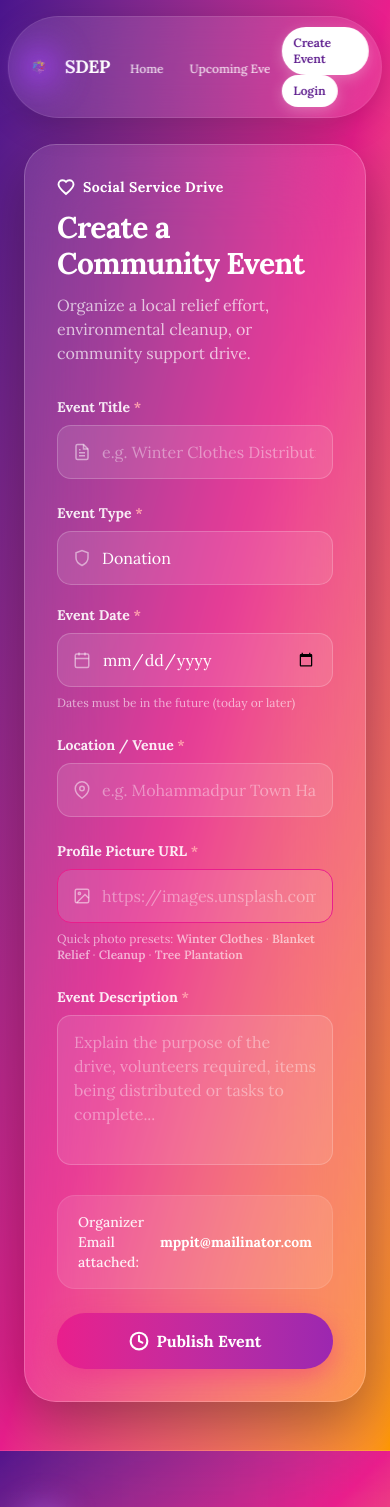
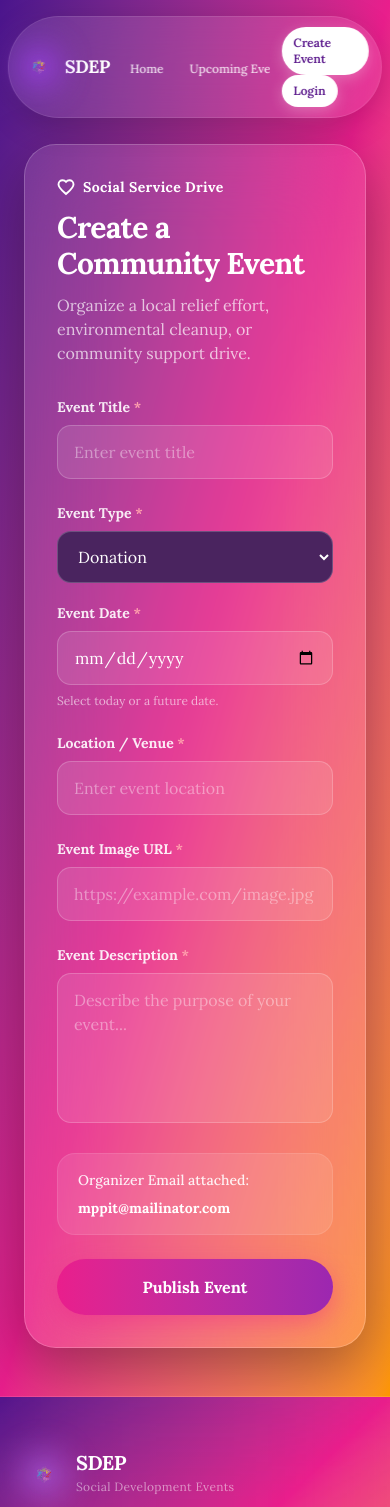
Before and after one commit to Raad904/Event-a8, a Next.js app: page /Create-event in a window 390 px wide. Shown: the top 1507 px of the page. Built offline with nearby package versions, Linux system fonts and the light colour scheme.

Commit message:
Fix form submit and event details

```diff
--- a/src/app/Create-event/page.jsx
+++ b/src/app/Create-event/page.jsx
@@ -1,33 +1,64 @@
+
 "use client";
+
 import { useState } from "react";
 
 export default function CreateEventPage() {
-    const [form, setForm] = useState({
+  const initialForm = {
     title: "",
     type: "Donation",
     date: "",
     location: "",
     imageUrl: "",
     description: "",
-    });
+  };
+
+  const [form, setForm] = useState(initialForm);
+  const [publishing, setPublishing] = useState(false);
 
   const handleSubmit = async (e) => {
     e.preventDefault();
+
+    if (publishing) return;
+
+    try {
+      setPublishing(true);
+
       const res = await fetch("http://localhost:5000/Create-event", {
         method: "POST",
-        headers: { "Content-Type": "application/json" },
+        headers: {
+          "Content-Type": "application/json",
+        },
         body: JSON.stringify(form),
       });
 
-      const data = await res.json()
-      console.log(data);
+      const data = await res.json().catch(() => ({}));
 
+      if (!res.ok) {
+        throw new Error(data.message || "Failed to publish event.");
+      }
 
+      // Reset form after successful publishing
+      setForm({ ...initialForm });
+
+      // Success alert
+      alert("🎉 Event published successfully!");
+
+    } catch (error) {
+      console.error("Publish error:", error);
+      alert(error.message || "Failed to publish event. Please try again.");
+    } finally {
+      setPublishing(false);
+    }
   };
 
   const handleChange = (e) => {
-        setForm({ ...form, [e.target.name]: e.target.value });
-        // console.log(form)
+    const { name, value } = e.target;
+
+    setForm((prev) => ({
+      ...prev,
+      [name]: value,
+    }));
   };
 
   return (
@@ -35,116 +66,155 @@ export default function CreateEventPage() {
       <div className="w-full max-w-2xl bg-white/10 backdrop-blur-2xl border border-white/20 rounded-[2rem] p-8 sm:p-12 shadow-[0_20px_60px_rgba(0,0,0,0.35)]">
         <div className="mb-8">
           <div className="flex items-center gap-2 text-white font-bold text-sm tracking-wide mb-3">
-                        <svg width="18" height="18" viewBox="0 0 24 24" fill="none" stroke="currentColor" strokeWidth="2.5" strokeLinecap="round"><path d="M12 21.35l-1.45-1.32C5.4 15.36 2 12.28 2 8.5 2 5.42 4.42 3 7.5 3c1.74 0 3.41.81 4.5 2.09C13.09 3.81 14.76 3 16.5 3 19.58 3 22 5.42 22 8.5c0 3.78-3.4 6.86-8.55 11.54L12 21.35z" /></svg>
+            <svg width="18" height="18" viewBox="0 0 24 24" fill="none" stroke="currentColor" strokeWidth="2.5" strokeLinecap="round">
+              <path d="M12 21.35l-1.45-1.32C5.4 15.36 2 12.28 2 8.5 2 5.42 4.42 3 7.5 3c1.74 0 3.41.81 4.5 2.09C13.09 3.81 14.76 3 16.5 3 19.58 3 22 5.42 22 8.5c0 3.78-3.4 6.86-8.55 11.54L12 21.35z" />
+            </svg>
             Social Service Drive
           </div>
-                    <h1 className="text-3xl sm:text-4xl font-extrabold text-white tracking-tight">Create a Community Event</h1>
-                    <p className="text-white/70 mt-3 text-base">Organize a local relief effort, environmental cleanup, or community support drive.</p>
+
+          <h1 className="text-3xl sm:text-4xl font-extrabold text-white tracking-tight">
+            Create a Community Event
+          </h1>
+
+          <p className="text-white/70 mt-3 text-base">
+            Organize a local relief effort, environmental cleanup, or community support drive.
+          </p>
         </div>
 
         <form onSubmit={handleSubmit} className="space-y-6">
+          {/* Event Title */}
           <div>
-                        <label htmlFor="title" className="block text-sm font-extrabold text-white/90 mb-2">Event Title <span className="text-rose-300">*</span></label>
-                        <div className="relative">
-                            <span className="absolute left-4 top-1/2 -translate-y-1/2 text-white/50">
-                                <svg width="18" height="18" viewBox="0 0 24 24" fill="none" stroke="currentColor" strokeWidth="2"><path d="M14 2H6a2 2 0 0 0-2 2v16a2 2 0 0 0 2 2h12a2 2 0 0 0 2-2V8z" /><polyline points="14 2 14 8 20 8" /><line x1="16" y1="13" x2="8" y2="13" /><line x1="16" y1="17" x2="8" y2="17" /><polyline points="10 9 9 9 8 9" /></svg>
-                            </span>
+            <label htmlFor="title" className="block text-sm font-extrabold text-white/90 mb-2">
+              Event Title <span className="text-rose-300">*</span>
+            </label>
+
             <input
-                                id="title" name="title" type="text" required
-                                value={form.title} onChange={handleChange}
-                                placeholder="e.g. Winter Clothes Distribution — Mirpur 10, Dhaka"
-                                className="w-full rounded-xl pl-11 pr-4 py-3.5 bg-white/10 border border-white/20 text-white placeholder:text-white/40 focus:outline-none focus:ring-2 focus:ring-[#e91e8c]/40 focus:border-[#e91e8c] transition-all"
+              id="title"
+              name="title"
+              type="text"
+              required
+              value={form.title}
+              onChange={handleChange}
+              placeholder="Enter event title"
+              className="w-full rounded-xl px-4 py-3.5 bg-white/10 border border-white/20 text-white placeholder:text-white/40 focus:outline-none focus:ring-2 focus:ring-[#e91e8c]/40 focus:border-[#e91e8c] transition-all"
             />
+          </div>
+
+          {/* Type and Date */}
+          <div className="grid grid-cols-1 sm:grid-cols-2 gap-5">
+            <div>
+              <label htmlFor="type" className="block text-sm font-extrabold text-white/90 mb-2">
+                Event Type <span className="text-rose-300">*</span>
+              </label>
+
+              <select
+                id="type"
+                name="type"
+                value={form.type}
+                onChange={handleChange}
+                className="w-full rounded-xl px-4 py-3.5 bg-[#4a245f] border border-white/20 text-white focus:outline-none focus:ring-2 focus:ring-[#e91e8c]/40"
+              >
+                <option value="Donation">Donation</option>
+                <option value="Cleanup">Cleanup</option>
+                <option value="Relief">Relief</option>
+                <option value="Education">Education</option>
+              </select>
+            </div>
+
+            <div>
+              <label htmlFor="date" className="block text-sm font-extrabold text-white/90 mb-2">
+                Event Date <span className="text-rose-300">*</span>
+              </label>
+
+              <input
+                id="date"
+                name="date"
+                type="date"
+                required
+                min={new Date().toLocaleDateString("en-CA")}
+                value={form.date}
+                onChange={handleChange}
+                className="w-full rounded-xl px-4 py-3.5 bg-white/10 border border-white/20 text-white focus:outline-none focus:ring-2 focus:ring-[#e91e8c]/40"
+              />
+
+              <p className="text-xs text-white/60 mt-2">
+                Select today or a future date.
+              </p>
             </div>
           </div>
 
-                    <div className="grid grid-cols-1 sm:grid-cols-2 gap-5">
+          {/* Location */}
           <div>
-                            <label htmlFor="type" className="block text-sm font-extrabold text-white/90 mb-2">Event Type <span className="text-rose-300">*</span></label>
-                            <div className="relative">
-                                <span className="absolute left-4 top-1/2 -translate-y-1/2 text-white/50">
-                                    <svg width="18" height="18" viewBox="0 0 24 24" fill="none" stroke="currentColor" strokeWidth="2"><path d="M12 22s8-4 8-10V5l-8-3-8 3v7c0 6 8 10 8 10z" /></svg>
-                                </span>
-                                <select
-                                    id="type" name="type" value={form.type} onChange={handleChange}
-                                    className="w-full rounded-xl pl-11 pr-4 py-3.5 bg-white/10 border border-white/20 text-white focus:outline-none focus:ring-2 focus:ring-[#e91e8c]/40 focus:border-[#e91e8c] transition-all appearance-none"
-                                >
-                                    <option className="text-black">Donation</option>
-                                    <option className="text-black">Cleanup</option>
-                                    <option className="text-black">Relief</option>
-                                    <option className="text-black">Education</option>
-                                </select>
-                            </div>
-                        </div>
-                        <div>
-                            <label htmlFor="date" className="block text-sm font-extrabold text-white/90 mb-2">Event Date <span className="text-rose-300">*</span></label>
-                            <div className="relative">
-                                <span className="absolute left-4 top-1/2 -translate-y-1/2 text-white/50">
-                                    <svg width="18" height="18" viewBox="0 0 24 24" fill="none" stroke="currentColor" strokeWidth="2"><rect x="3" y="4" width="18" height="18" rx="2" ry="2" /><line x1="16" y1="2" x2="16" y2="6" /><line x1="8" y1="2" x2="8" y2="6" /><line x1="3" y1="10" x2="21" y2="10" /></svg>
-                                </span>
+            <label htmlFor="location" className="block text-sm font-extrabold text-white/90 mb-2">
+              Location / Venue <span className="text-rose-300">*</span>
+            </label>
+
             <input
-                                    id="date" name="date" type="date" required
-                                    value={form.date} onChange={handleChange}
-                                    className="w-full rounded-xl pl-11 pr-4 py-3.5 bg-white/10 border border-white/20 text-white focus:outline-none focus:ring-2 focus:ring-[#e91e8c]/40 focus:border-[#e91e8c] transition-all"
-                                />
-                            </div>
-                            <p className="text-xs text-white/60 mt-2">Dates must be in the future (today or later)</p>
-                        </div>
-                    </div>
-
-                    <div>
-                        <label htmlFor="location" className="block text-sm font-extrabold text-white/90 mb-2">Location / Venue <span className="text-rose-300">*</span></label>
-                        <div className="relative">
-                            <span className="absolute left-4 top-1/2 -translate-y-1/2 text-white/50">
-                                <svg width="18" height="18" viewBox="0 0 24 24" fill="none" stroke="currentColor" strokeWidth="2"><path d="M21 10c0 7-9 13-9 13s-9-6-9-13a9 9 0 0 1 18 0z" /><circle cx="12" cy="10" r="3" /></svg>
-                            </span>
-                            <input
-                                id="location" name="location" type="text" required
-                                value={form.location} onChange={handleChange}
-                                placeholder="e.g. Mohammadpur Town Hall, Dhaka"
-                                className="w-full rounded-xl pl-11 pr-4 py-3.5 bg-white/10 border border-white/20 text-white placeholder:text-white/40 focus:outline-none focus:ring-2 focus:ring-[#e91e8c]/40 focus:border-[#e91e8c] transition-all"
-                            />
-                        </div>
-                    </div>
-
-                    <div>
-                        <label htmlFor="imageUrl" className="block text-sm font-extrabold text-white/90 mb-2">Profile Picture URL <span className="text-rose-300">*</span></label>
-                        <div className="relative">
-                            <span className="absolute left-4 top-1/2 -translate-y-1/2 text-white/50">
-                                <svg width="18" height="18" viewBox="0 0 24 24" fill="none" stroke="currentColor" strokeWidth="2"><rect x="3" y="3" width="18" height="18" rx="2" /><circle cx="8.5" cy="8.5" r="1.5" /><path d="M21 15l-5-5L5 21" /></svg>
-                            </span>
-                            <input
-                                id="imageUrl" name="imageUrl" type="url" required
-                                value={form.imageUrl} onChange={handleChange}
-                                placeholder="https://images.unsplash.com/photo-..."
-                                className="w-full rounded-xl pl-11 pr-4 py-3.5 bg-white/10 border border-[#e91e8c] text-white placeholder:text-white/40 focus:outline-none focus:ring-2 focus:ring-[#e91e8c]/40 focus:border-[#e91e8c] transition-all"
-                            />
-                        </div>
-                        <p className="text-xs text-white/60 mt-2">Quick photo presets: <span className="font-semibold">Winter Clothes</span> · <span className="font-semibold">Blanket Relief</span> · <span className="font-semibold">Cleanup</span> · <span className="font-semibold">Tree Plantation</span></p>
-                    </div>
-
-                    <div>
-                        <label htmlFor="description" className="block text-sm font-extrabold text-white/90 mb-2">Event Description <span className="text-rose-300">*</span></label>
-                        <textarea
-                            id="description" name="description" required rows={5}
-                            value={form.description} onChange={handleChange}
-                            placeholder="Explain the purpose of the drive, volunteers required, items being distributed or tasks to complete..."
-                            className="w-full rounded-xl px-4 py-3.5 bg-white/10 border border-white/20 text-white placeholder:text-white/40 focus:outline-none focus:ring-2 focus:ring-[#e91e8c]/40 focus:border-[#e91e8c] transition-all resize-none"
+              id="location"
+              name="location"
+              type="text"
+              required
+              value={form.location}
+              onChange={handleChange}
+              placeholder="Enter event location"
+              className="w-full rounded-xl px-4 py-3.5 bg-white/10 border border-white/20 text-white placeholder:text-white/40 focus:outline-none focus:ring-2 focus:ring-[#e91e8c]/40"
             />
           </div>
 
-                    <div className="bg-white/10 rounded-2xl px-5 py-4 flex items-center justify-between border border-white/10">
-                        <span className="text-sm text-white/90 font-medium">Organizer Email attached:</span>
-                        <span className="text-sm text-white font-bold">mppit@mailinator.com</span>
+          {/* Image URL */}
+          <div>
+            <label htmlFor="imageUrl" className="block text-sm font-extrabold text-white/90 mb-2">
+              Event Image URL <span className="text-rose-300">*</span>
+            </label>
+
+            <input
+              id="imageUrl"
+              name="imageUrl"
+              type="url"
+              required
+              value={form.imageUrl}
+              onChange={handleChange}
+              placeholder="https://example.com/image.jpg"
+              className="w-full rounded-xl px-4 py-3.5 bg-white/10 border border-white/20 text-white placeholder:text-white/40 focus:outline-none focus:ring-2 focus:ring-[#e91e8c]/40"
+            />
           </div>
 
+          {/* Description */}
+          <div>
+            <label htmlFor="description" className="block text-sm font-extrabold text-white/90 mb-2">
+              Event Description <span className="text-rose-300">*</span>
+            </label>
+
+            <textarea
+              id="description"
+              name="description"
+              required
+              rows={5}
+              value={form.description}
+              onChange={handleChange}
+              placeholder="Describe the purpose of your event..."
+              className="w-full rounded-xl px-4 py-3.5 bg-white/10 border border-white/20 text-white placeholder:text-white/40 focus:outline-none focus:ring-2 focus:ring-[#e91e8c]/40 resize-none"
+            />
+          </div>
+
+          {/* Organizer */}
+          <div className="bg-white/10 rounded-2xl px-5 py-4 flex flex-wrap items-center justify-between gap-2 border border-white/10">
+            <span className="text-sm text-white/90 font-medium">
+              Organizer Email attached:
+            </span>
+
+            <span className="text-sm text-white font-bold">
+              mppit@mailinator.com
+            </span>
+          </div>
+
+          {/* Publish Button */}
           <button
             type="submit"
-                        onClick={handleSubmit}
-                        className="w-full rounded-full bg-gradient-to-r from-[#e91e8c] to-[#9c27b0] text-white font-extrabold text-base py-4 shadow-[0_8px_25px_rgba(233,30,140,0.4)] hover:shadow-[0_12px_35px_rgba(233,30,140,0.5)] hover:from-[#9c27b0] hover:to-[#4a148c] transition-all active:scale-[0.98] flex items-center justify-center gap-2"
+            disabled={publishing}
+            className="w-full rounded-full bg-gradient-to-r from-[#e91e8c] to-[#9c27b0] text-white font-extrabold text-base py-4 shadow-[0_8px_25px_rgba(233,30,140,0.4)] hover:shadow-[0_12px_35px_rgba(233,30,140,0.5)] hover:from-[#9c27b0] hover:to-[#4a148c] transition-all active:scale-[0.98] flex items-center justify-center gap-2 disabled:cursor-not-allowed disabled:opacity-60"
           >
-                        <svg width="20" height="20" viewBox="0 0 24 24" fill="none" stroke="currentColor" strokeWidth="2.5" strokeLinecap="round" strokeLinejoin="round"><circle cx="12" cy="12" r="10" /><path d="M12 6v6l4 2" /></svg>
-                        Publish Event
+            {publishing ? "Publishing..." : "Publish Event"}
           </button>
         </form>
       </div>
--- a/src/app/My-events/page.jsx
+++ b/src/app/My-events/page.jsx
@@ -149,33 +149,45 @@ export default function MyEventsPage() {
                                         {event.description}
                                     </p>
 
-                                    <div className="flex gap-3">
+                                    <div className="flex items-center gap-2">
+                                        {/* View Button */}
                                         <Link
                                             href={`/My-events/${event._id}`}
-                                            className="flex-1 rounded-full bg-white/10 text-white text-sm font-bold py-2 hover:bg-white/20 transition-colors border border-white/10 text-center"
+                                            className="shrink-0 rounded-full border border-white/20
+    bg-white/10 px-3 py-2 text-xs font-bold text-white
+    transition hover:bg-white/20"
                                         >
                                             View
                                         </Link>
 
+                                        {/* Edit Button */}
+                                        <div className="min-w-0 flex-1">
                                             <DialogDemo
                                                 event={event}
                                                 onUpdated={(updatedEvent) => {
                                                     setEvents((prevEvents) =>
                                                         prevEvents.map((item) =>
-                                                        item._id === updatedEvent._id ? updatedEvent : item
+                                                            item._id === updatedEvent._id
+                                                                ? updatedEvent
+                                                                : item
                                                         )
                                                     );
                                                 }}
                                             />
+                                        </div>
 
-
+                                        {/* Delete Button */}
                                         <button
-                                            onClick={() => deleteEvent(event._id)}
-                                            className="flex-1 rounded-full bg-rose-500/80 text-white text-sm font-bold py-2 hover:bg-rose-600 transition-colors"
+                                            onClick={() => handleDelete(event._id)}
+                                            className="shrink-0 rounded-full bg-pink-600
+    px-3 py-2 text-xs font-bold text-white
+    transition hover:bg-pink-700"
                                         >
                                             Delete
                                         </button>
                                     </div>
+
+
                                 </div>
                             </article>
                         ))}
--- a/src/components/EditEventDialog.jsx
+++ b/src/components/EditEventDialog.jsx
@@ -129,10 +129,10 @@ export function DialogDemo({ event, onUpdated }) {
           setOpen(true);
         }}
         className="w-full rounded-full border border-white/15
-        bg-white/10 px-4 py-2 text-sm font-bold text-white
-        backdrop-blur-xl transition-all duration-300
-        hover:border-white/30 hover:bg-white/20
-        hover:shadow-[0_0_18px_rgba(168,85,247,0.25)]"
+bg-white/10 px-3 py-2 text-xs font-bold text-white
+text-center backdrop-blur-xl transition-all duration-300
+hover:border-white/30 hover:bg-white/20
+hover:shadow-[0_0_18px_rgba(168,85,247,0.25)]"
       >
         Edit
       </button>
```
Lines whose indentation alone changed are shown as unchanged.
